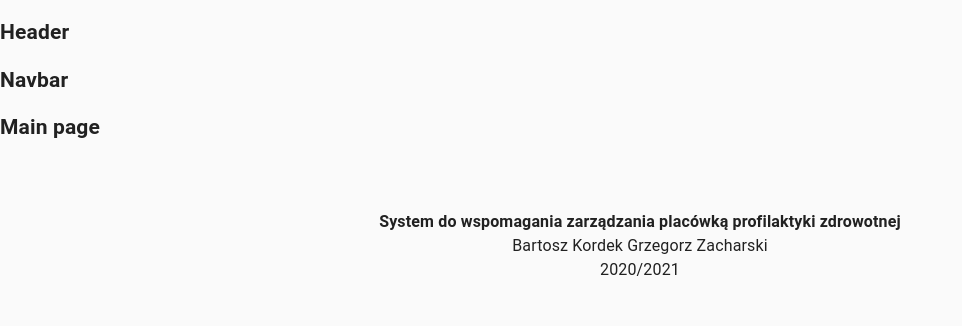
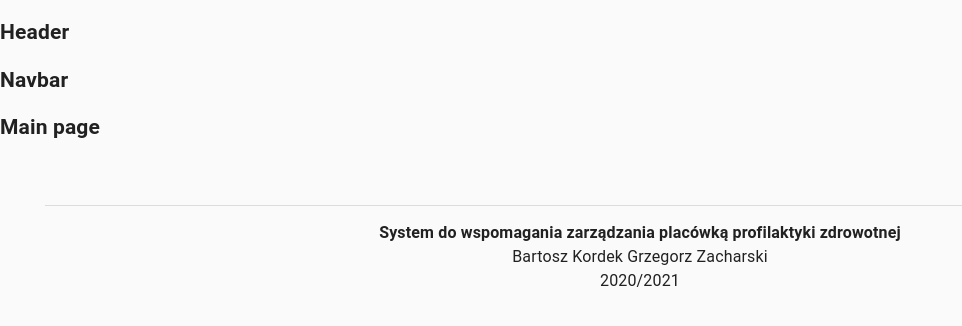
Before and after one commit to gzacharski/AGH-Praca-inzynierska-front-end, a React (Create React App) app: page / in a window 1280 px wide. Shown: the top 326 px of the page, without its empty margins (0-962 px from the left). Built offline with nearby package versions, Linux system fonts and the light colour scheme.

Commit message:
Divider added to footer

```diff
--- a/src/main/layout/Footer.js
+++ b/src/main/layout/Footer.js
@@ -1,14 +1,18 @@
 import React from "react";
 import Container from "@material-ui/core/Container";
 import Typography from '@material-ui/core/Typography';
-import {makeStyles} from '@material-ui/core/styles'
+import Divider from '@material-ui/core/Divider';
+import {makeStyles} from '@material-ui/core/styles';
 
 const useStyles=makeStyles({
     root:{
-        padding: "50px",
+        padding: "30px",
     },
     footer_title:{
         fontWeight: "bold",
+    },
+    divider:{
+        margin: "15px",
     }
 })
 
@@ -16,6 +20,7 @@ export default function Footer(){
     const classes=useStyles();
     return(
         <Container maxWidth='xl' component='footer' className={classes.root} data-testid='footer-container' >
+            <Divider className={classes.divider}/>
             <Typography align='center' component='h6' className={classes.footer_title} data-testid='footer-title'>
                 System do wspomagania zarządzania placówką profilaktyki zdrowotnej
             </Typography>
```
